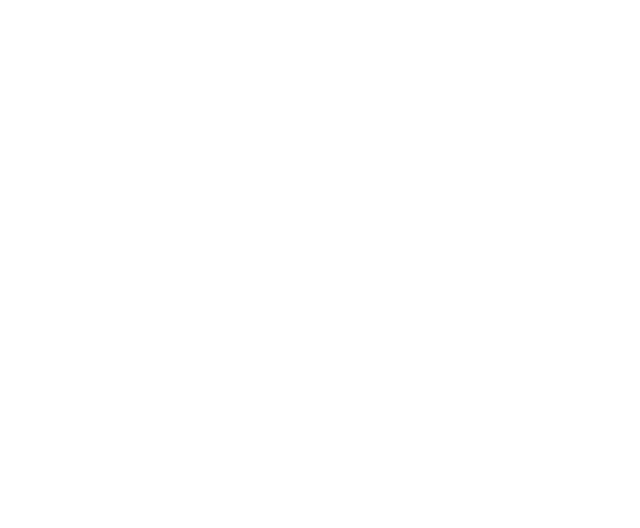
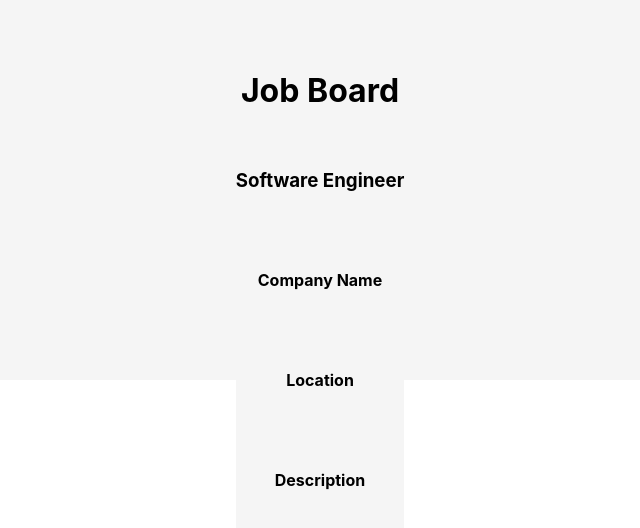
Before and after one commit to sethrodg/SOMS, a React (Create React App) app in the folder my-app/: page /home in a window 1280 px wide. Before the commit this address had no page. Shown: the top 528 px of the page, without its empty margins (320-960 px from the left). Built offline with nearby package versions, Linux system fonts and the light colour scheme.

Commit message:
added files for frontend + created main page

```diff
--- a/my-app/src/App.js
+++ b/my-app/src/App.js
@@ -2,11 +2,13 @@
 import './App.css';
 import { BrowserRouter as Router, Route, Routes } from 'react-router-dom'
 import Login from './components/loginpage';
+import MainPage from './components/mainpage';
 function App() {
   return (
     <Router>
       <Routes>
         <Route exact path="/login" element={<Login/>}/>
+        <Route exact path="/home" element={<MainPage/>}/>
       </Routes>
     </Router>
   );
--- /dev/null
+++ b/my-app/src/components/mainpage.css
@@ -0,0 +1,91 @@
+.mainpage{
+    width: 100%;
+    height: 100%;
+    background-color: #f5f5f5;
+    display: flex;
+    flex-direction: column;
+    align-items: center;
+    justify-content: center;
+    padding: 0px;
+}
+.mainpage-header{
+    width: 100%;
+    height: 100px;
+    background-color: #f5f5f5;
+    display: flex;
+    flex-direction: column;
+    align-items: center;
+    justify-content: center;
+    padding: auto;
+    margin: 40px;
+}
+.mainpage-body-left{
+    width: 100%;
+    height: 100%;
+    background-color: #f5f5f5;
+    display: flex;
+    flex-direction: column;
+    align-items: center;
+    justify-content: center;
+    padding: 0px;
+}
+.mainpage-body-left-header{
+    width: 100%;
+    height: 100px;
+    background-color: #f5f5f5;
+    display: flex;
+    flex-direction: column;
+    align-items: center;
+    justify-content: center;
+    padding: 0px;
+}
+.mainpage-body-left-body{
+    width: 100%;
+    height: 100px;
+    background-color: #f5f5f5;
+    display: flex;
+    flex-direction: column;
+    align-items: center;
+    justify-content: center;
+    padding: 0px;
+}
+.mainpage-body-left-body-job-header{
+    width: 100%;
+    height: 100px;
+    background-color: #f5f5f5;
+    display: flex;
+    flex-direction: column;
+    align-items: center;
+    justify-content: center;
+    padding: 0px;
+}
+.mainpage-body-left-body-job-body-company{
+    width: 100%;
+    height: 100px;
+    background-color: #f5f5f5;
+    display: flex;
+    flex-direction: column;
+    align-items: center;
+    justify-content: center;
+    padding: 0px;
+}
+.mainpage-body-left-body-job-body-location{
+    width: 100%;
+    height: 100px;
+    background-color: #f5f5f5;
+    display: flex;
+    flex-direction: column;
+    align-items: center;
+    justify-content: center;
+    padding: 0px;
+}
+.mainpage-body-left-body-job-body-description{
+    width: 100%;
+    height: 100px;
+    background-color: #f5f5f5;
+    display: flex;
+    flex-direction: column;
+    align-items: center;
+    justify-content: center;
+    padding: 0px;
+}
--- /dev/null
+++ b/my-app/src/components/mainpage.js
@@ -0,0 +1,38 @@
+import React from 'react';
+import "./mainpage.css";
+const MainPage = () =>{
+    return (
+        /*create a job board */
+        <div className="mainpage">
+            <div className="mainpage-header">
+                <h1>Job Board</h1>
+            </div>
+            <div className="mainpage-body">
+                <div className="mainpage-body-left">
+                    <div className="mainpage-body-left-header">
+                        <h2>Job Listings</h2>
+                    </div>
+                    <div className="mainpage-body-left-body">
+                        <div className="mainpage-body-left-body-job">
+                            <div className="mainpage-body-left-body-job-header">
+                                <h3>Software Engineer</h3>
+                            </div>
+                            <div className="mainpage-body-left-body-job-body">
+                                <div className="mainpage-body-left-body-job-body-company">
+                                    <h4>Company Name</h4>
+                                </div>
+                                <div className="mainpage-body-left-body-job-body-location">
+                                    <h4>Location</h4>
+                                </div>
+                                <div className="mainpage-body-left-body-job-body-description">
+                                    <h4>Description</h4>
+                                </div>
+                            </div>
+                        </div>
+                    </div>
+                </div>
+            </div>
+        </div>
+    );
+}
+export default MainPage;
```
Also changed, not shown: my-app/src/components/navbar.css (added), my-app/src/components/navbar.js (added), my-app/src/components/profilepage.css (added), my-app/src/components/profilepage.js (added).
